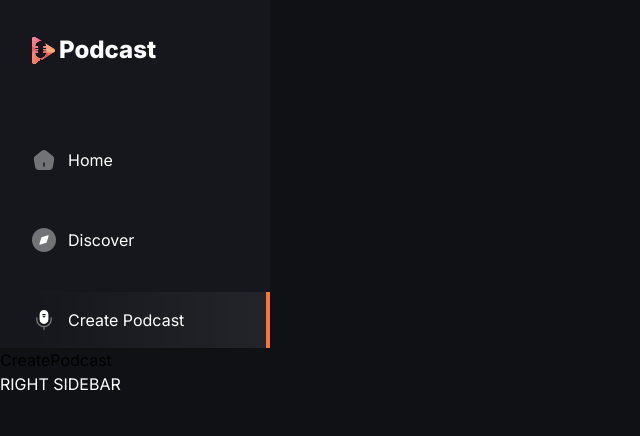
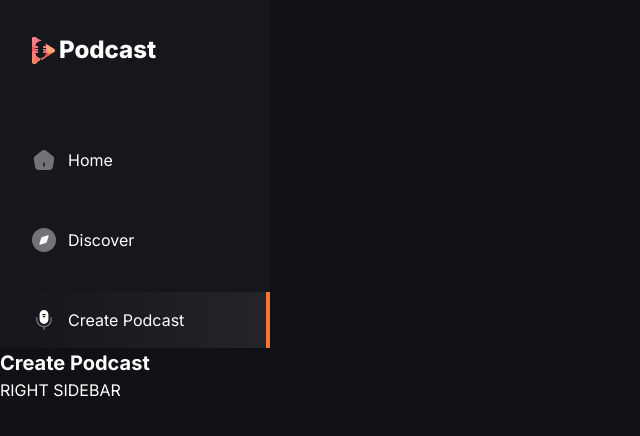
Before and after one commit to sergeygolstinin/sg_podcast, a Next.js app: page /create-podcast in a window 1280 px wide. Shown: the top 436 px of the page, without its empty margins (0-640 px from the left). Built offline with nearby package versions, Linux system fonts and the light colour scheme.

Commit message:
Update create-podcast page

```diff
--- a/app/(root)/create-podcast/page.tsx
+++ b/app/(root)/create-podcast/page.tsx
@@ -2,7 +2,7 @@ import React from 'react'
 
 const CreatePodcast = () => {
   return (
-    <div>CreatePodcast</div>
+    <div><h1 className='text-20 font-bold text-white-1'>Create Podcast</h1></div>
   )
 }
 
```
